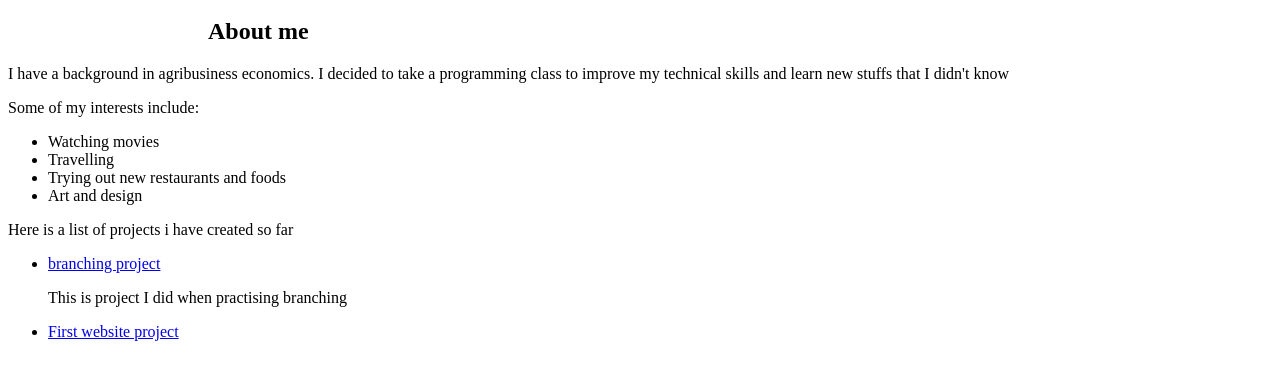
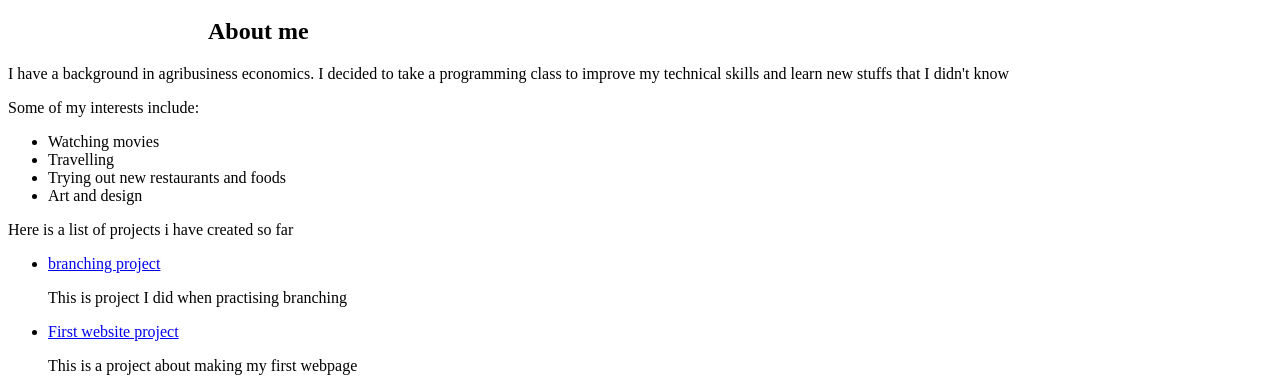
Before and after one commit to ambiyo-marion/Portfolio-landing-page, a plain HTML site: page portfolio.html in a window 1280 px wide. Shown: the part 410-801 px from the top of the page. Drawn offline with Linux system fonts and the light colour scheme.

Commit message:
add paragraph to my first website project

```diff
--- a/portfolio.html
+++ b/portfolio.html
@@ -25,7 +25,7 @@
                 <li><a href="https://github.com/ambiyo-marion/branching-project">branching project<a/</a></li>
                 <p>This is project I did when practising branching</p>
                 <li><a href="https://github.com/ambiyo-marion/first-website-project">First website project</a></li>
-
+                <p>This is a project about making my first webpage</p>
             </ul>
 
 
```
